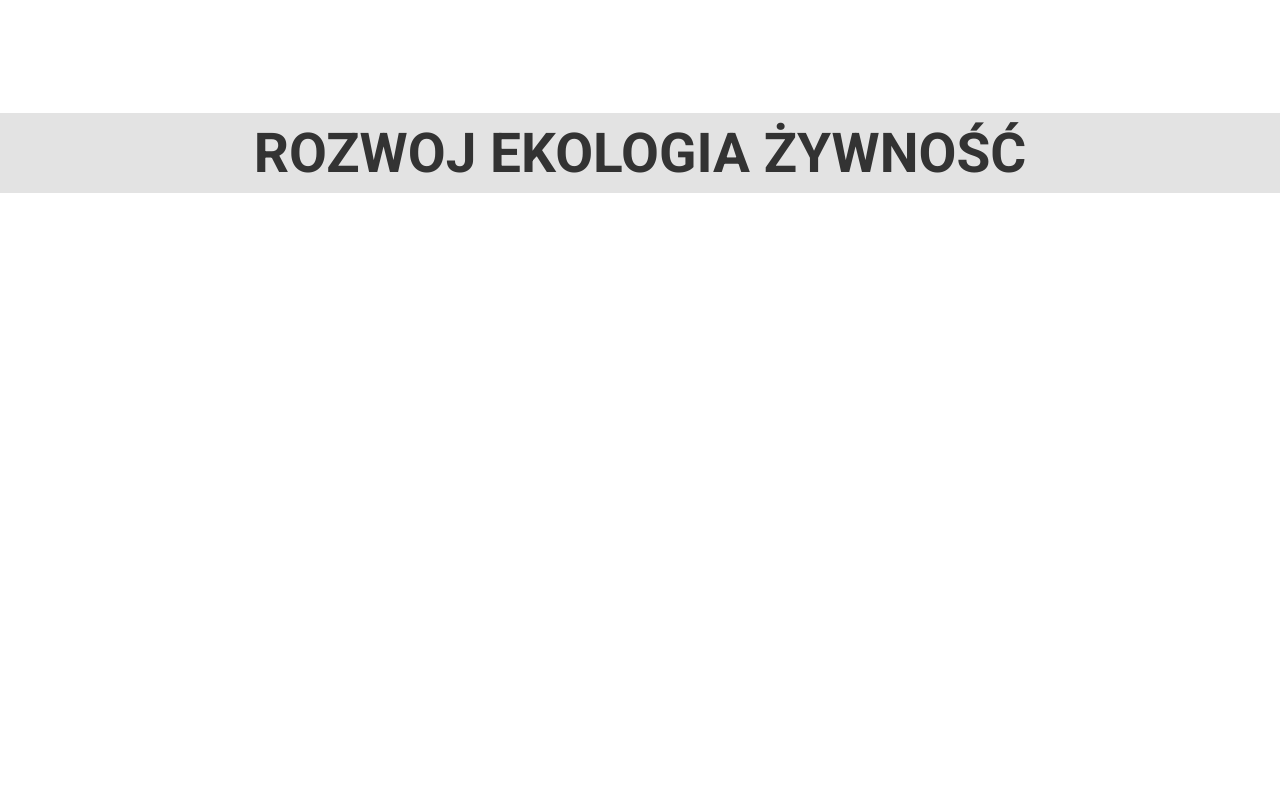
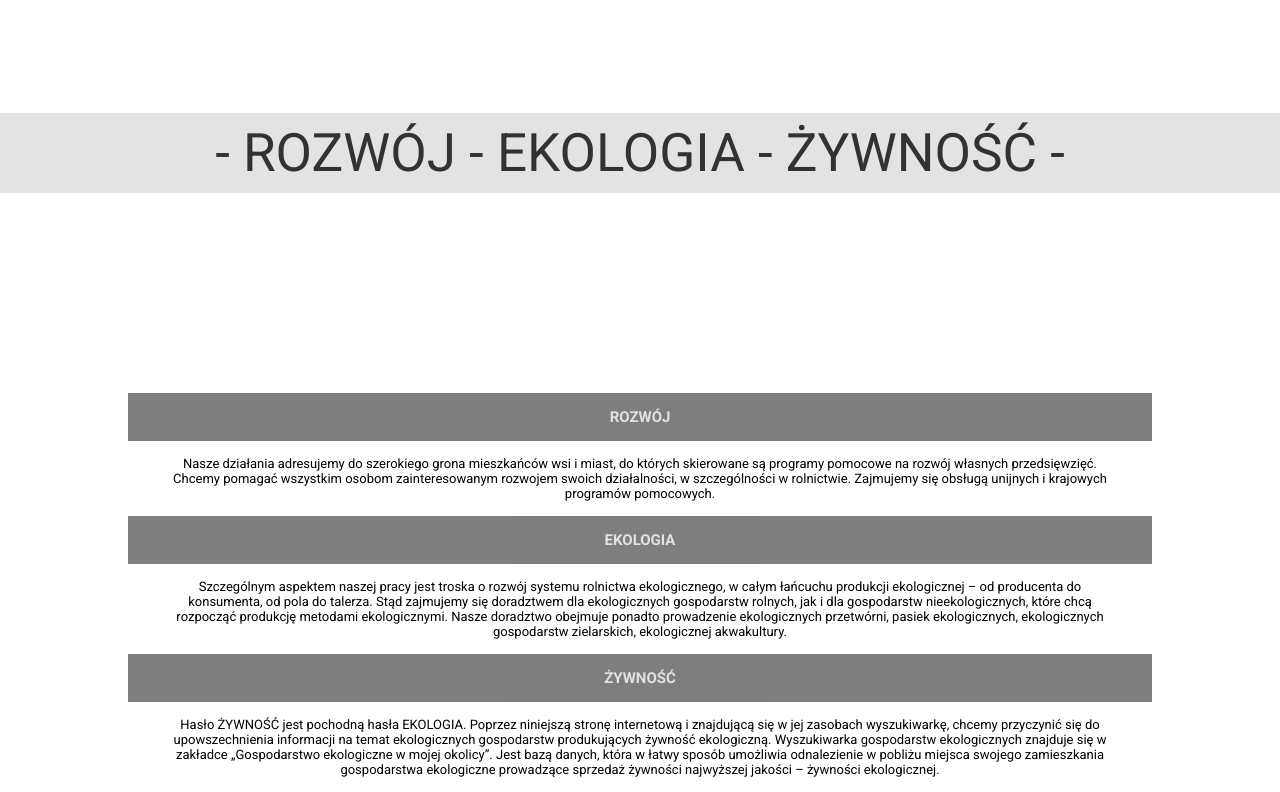
Before and after one commit to SuroKamilCode/ProjektKostro, a plain HTML site: page index.html in a window 1280 px wide. Shown: the part 447-1239 px from the top of the page. Before the commit the page ends 800 px from the top, so only its background shows below. Drawn offline with Linux system fonts and the light colour scheme.

Commit message:
added _about

```diff
--- a/index.html
+++ b/index.html
@@ -18,6 +18,20 @@
 
 <body>
     <header><img class="logo" src="img/logo.png" alt="Logo Kostro Konsulting">
-        <p class="description">rozwoj ekologia żywność</p>
+        <p class="description">- rozwój - ekologia - żywność -</p>
     </header>
+    <div class="about">
+        <div>
+            <h1>rozwój</h1>
+            <p>Nasze działania adresujemy do szerokiego grona mieszkańców wsi i miast, do których skierowane są programy pomocowe na rozwój własnych przedsięwzięć. Chcemy pomagać wszystkim osobom zainteresowanym rozwojem swoich działalności, w szczególności w rolnictwie. Zajmujemy się obsługą unijnych i krajowych programów pomocowych.</p>
+        </div>
+        <div>
+            <h1>ekologia</h1>
+            <p>Szczególnym aspektem naszej pracy jest troska o rozwój systemu rolnictwa ekologicznego, w całym łańcuchu produkcji ekologicznej – od producenta do konsumenta, od pola do talerza. Stąd zajmujemy się doradztwem dla ekologicznych gospodarstw rolnych, jak i dla gospodarstw nieekologicznych, które chcą rozpocząć produkcję metodami ekologicznymi. Nasze doradztwo obejmuje ponadto prowadzenie ekologicznych przetwórni, pasiek ekologicznych, ekologicznych gospodarstw zielarskich, ekologicznej akwakultury.</p>
+        </div>
+        <div>
+            <h1>żywność</h1>
+            <p>Hasło ŻYWNOŚĆ jest pochodną hasła EKOLOGIA. Poprzez niniejszą stronę internetową i znajdującą się w jej zasobach wyszukiwarkę, chcemy przyczynić się do upowszechnienia informacji na temat ekologicznych gospodarstw produkujących żywność ekologiczną. Wyszukiwarka gospodarstw ekologicznych znajduje się w zakładce „Gospodarstwo ekologiczne w mojej okolicy”. Jest bazą danych, która w łatwy sposób umożliwia odnalezienie w pobliżu miejsca swojego zamieszkania gospodarstwa ekologiczne prowadzące sprzedaż żywności najwyższej jakości – żywności ekologicznej.</p>
+        </div>
+    </div>
 </body>
--- /dev/null
+++ b/sass/_about.sass
@@ -0,0 +1,18 @@
+.about
+    max-width: 1024px
+    margin: 0 auto
+
+    h1
+        text-transform: uppercase
+        font-weight: 700
+        background-color: black
+        opacity: .5
+        padding: 15px
+        font-size: 15px
+        text-align: center
+        color: #dddddde5
+
+    p
+        font-size: 13px
+        padding: 15px 35px
+        text-align: center
--- a/sass/_header.sass
+++ b/sass/_header.sass
@@ -7,6 +7,7 @@ header
     background-attachment: fixed
     background-position-y: center
     background-position-x: center
+    margin-bottom: 40px
     .logo
         position: absolute
         top: 33%
@@ -27,25 +28,25 @@ header
         text-transform: uppercase
         opacity: .8
         line-height: 10vh
-        font-size: 20px
-        font-weight: 700
+        font-size: 18px
+        font-weight: 400
 
     @media (min-width:768px)
         .logo
             height: 40vh
         .description
-            font-size: 35px
+            font-size: 33px
 
     @media (min-width:1024px)
         .logo
             height: 45vh
         .description
-            font-size: 55px
+            font-size: 53px
 
     @media (min-width:1440px)
         .logo
             height: 50vh
         .description
-            font-size: 58px
+            font-size: 56px
             height: 12vh
             line-height: 12vh
--- a/sass/style.sass
+++ b/sass/style.sass
@@ -8,3 +8,4 @@ body
     max-width: 1920px
 
 @import _header.sass
+@import _about.sass
```
Also changed, not shown: css/style.css.
